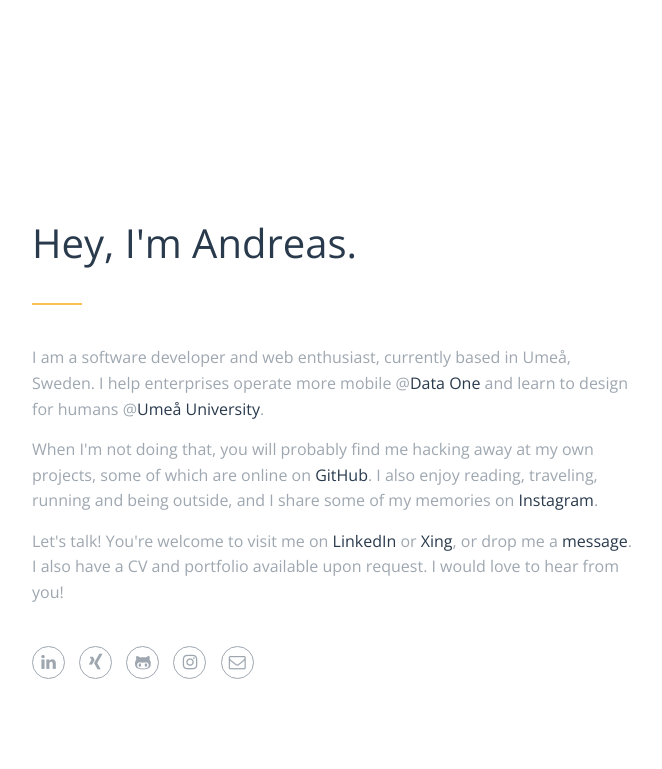
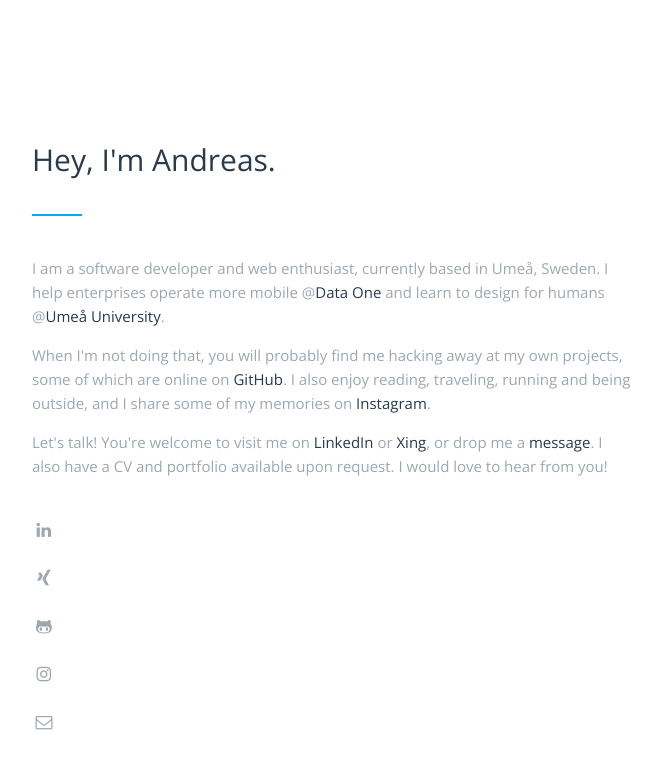
Before and after one commit to andrsphil/andrsphil.github.io, a Jekyll site: the page built from index.html, in a window 1280 px wide. Shown: the top 769 px of the page, without its empty margins (308-970 px from the left). Built offline with Jekyll 4.4.1, drawn with Linux system fonts in a browser that asks for light colours.

Commit message:
Some visual improvements

```diff
--- a/_sass/_base.scss
+++ b/_sass/_base.scss
@@ -31,7 +31,7 @@
 h1
 {
   color: $color-secondary;
-  font-size: (1.5 * $font-size-base);
+  font-size: $font-size-large;
   font-weight: normal;
   line-height: 1.1;
   margin: $spacing-sm 0 ($spacing-md * 2) 0;
@@ -46,11 +46,6 @@
     position: absolute;
     transition: border-bottom-color 2.0s ease-in-out;
     width: 5.0rem;
-  }
-
-  @media (min-width: $screen-sm-min)
-  {
-    font-size: (2.5 * $font-size-base);
   }
 }
 
--- a/_sass/_landing.scss
+++ b/_sass/_landing.scss
@@ -37,6 +37,17 @@
     margin: 0 1.0rem 0 0;
   }
 
+  a
+  {
+    color: $color-base;
+    transition: $transition;
+
+    &:hover
+    {
+      color: $color-secondary;
+    }
+  }
+
   @media (min-width: $screen-sm-min)
   {
     margin-top: $spacing-md;
@@ -44,31 +55,6 @@
   }
 }
 
-.icon-circle
-{
-  background-color: transparent;
-  border-color: $color-base;
-  border-radius: 50%;
-  border-style: solid;
-  border-width: 0.1rem;
-  color: $color-base;
-  display: inline-block;
-  height: $icon-circle-size;
-  line-height: $icon-circle-size;
-  text-align: center;
-  transition: background-color $transition,
-              border-color $transition,
-              color $transition;
-  width: $icon-circle-size;
-
-  &:hover
-  {
-    background-color: $color-primary;
-    border-color: $color-primary;
-    color: $color-background;
-  }
-}
-
 [class^="icon-"]:before, [class*=" icon-"]:before
 {
   font-size: $icon-font-size;
--- a/_sass/_variables.scss
+++ b/_sass/_variables.scss
@@ -4,17 +4,18 @@
 
 $assets: '/assets';
 $baseurl: '';
-$font-size-base: 1.6rem;
+$font-size-base: 1.5rem;
+$font-size-large: ($font-size-base * 2);
 $icon-circle-size: ($font-size-base + 1.5rem);
-$icon-font-size: ($font-size-base + 0.1rem);
+$icon-font-size: ($font-size-base + 0.2rem);
 $screen-sm-min: 1024px;
 $spacing-lg: 8.0rem;
 $spacing-md: 4.0rem;
 $spacing-sm: 3.0rem;
-$transition: 0.15s ease-in-out;
+$transition: 0.3s ease-in-out;
 
 // Primary colors
 $color-background: #ffffff;
 $color-base: #9ea7b0;
-$color-primary: #fdbf51;
+$color-primary: #03A9F4;
 $color-secondary: #293a4d;
```
